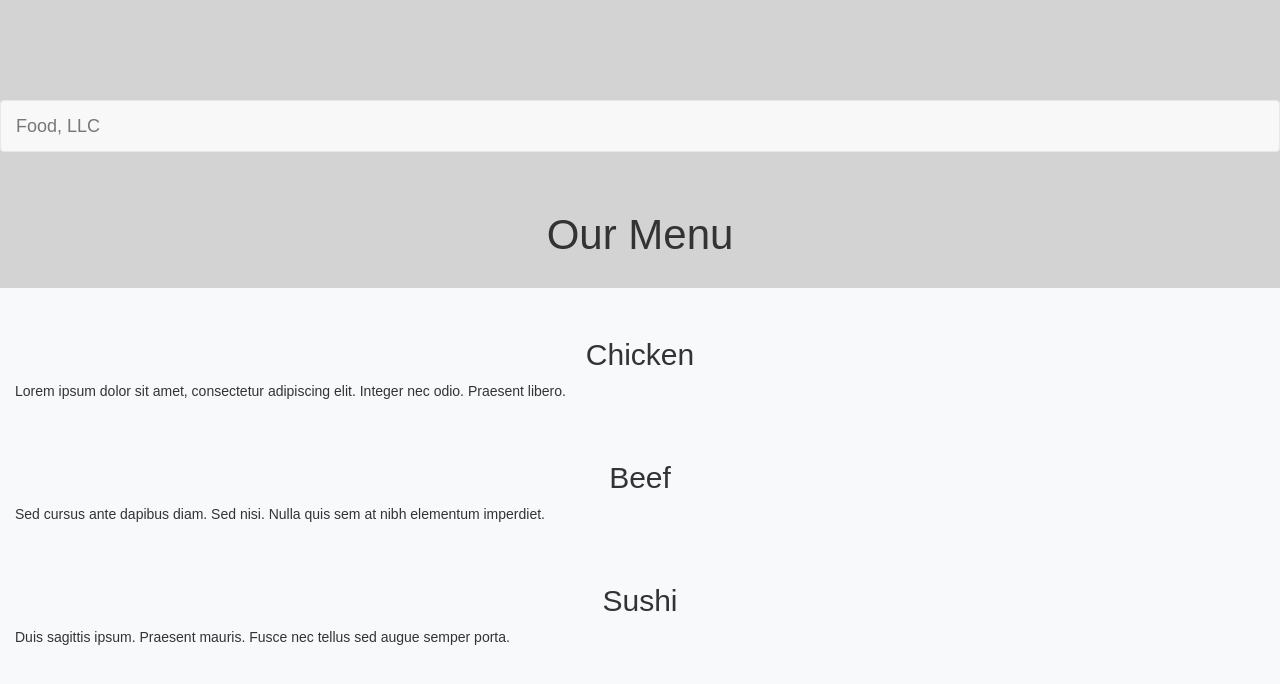
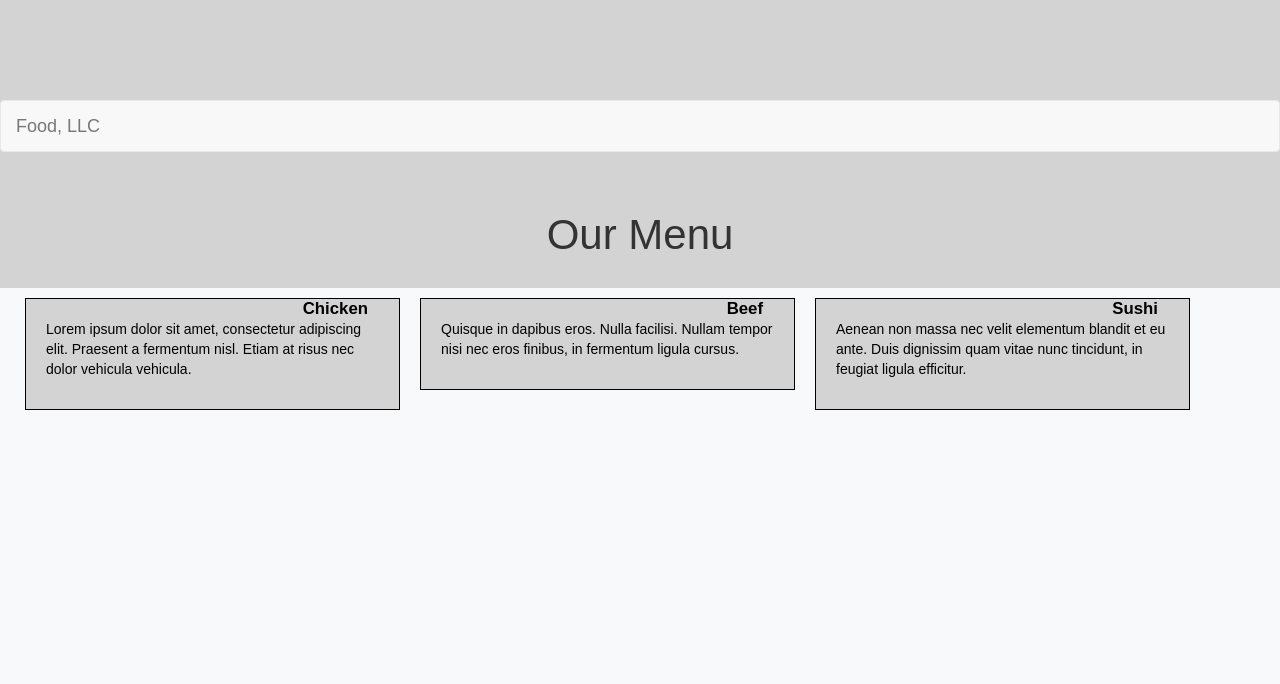
Before and after one commit to Nurdaulet1123/Mod3-solution, a plain HTML site: page index.html in a window 1280 px wide. Shown: the top 684 px of the page. Drawn offline with nearby package versions, Linux system fonts and the light colour scheme.

Commit message:
Update index.html

```diff
--- a/index.html
+++ b/index.html
@@ -41,16 +41,18 @@
   <div class="container-fluid">
     <div class="row" style="height: 1000px; background-color: #f8f9fa;">
       <div class="col-xs-12">
-        <h2 class="text-center" id="chicken">Chicken</h2>
-        <p>Lorem ipsum dolor sit amet, consectetur adipiscing elit. Integer nec odio. Praesent libero.</p>
-      </div>
-      <div class="col-xs-12">
-        <h2 class="text-center" id="beef">Beef</h2>
-        <p>Sed cursus ante dapibus diam. Sed nisi. Nulla quis sem at nibh elementum imperdiet.</p>
-      </div>
-      <div class="col-xs-12">
-        <h2 class="text-center" id="sushi">Sushi</h2>
-        <p>Duis sagittis ipsum. Praesent mauris. Fusce nec tellus sed augue semper porta.</p>
+        <section class="section section1">
+            <h2 class="section-title">Chicken</h2>
+            <p>Lorem ipsum dolor sit amet, consectetur adipiscing elit. Praesent a fermentum nisl. Etiam at risus nec dolor vehicula vehicula.</p>
+        </section>
+        <section class="section section2">
+            <h2 class="section-title">Beef</h2>
+            <p>Quisque in dapibus eros. Nulla facilisi. Nullam tempor nisi nec eros finibus, in fermentum ligula cursus.</p>
+        </section>
+        <section class="section section3">
+            <h2 class="section-title">Sushi</h2>
+            <p>Aenean non massa nec velit elementum blandit et eu ante. Duis dignissim quam vitae nunc tincidunt, in feugiat ligula efficitur.</p>
+        </section>
       </div>
     </div>
   </div>
```
